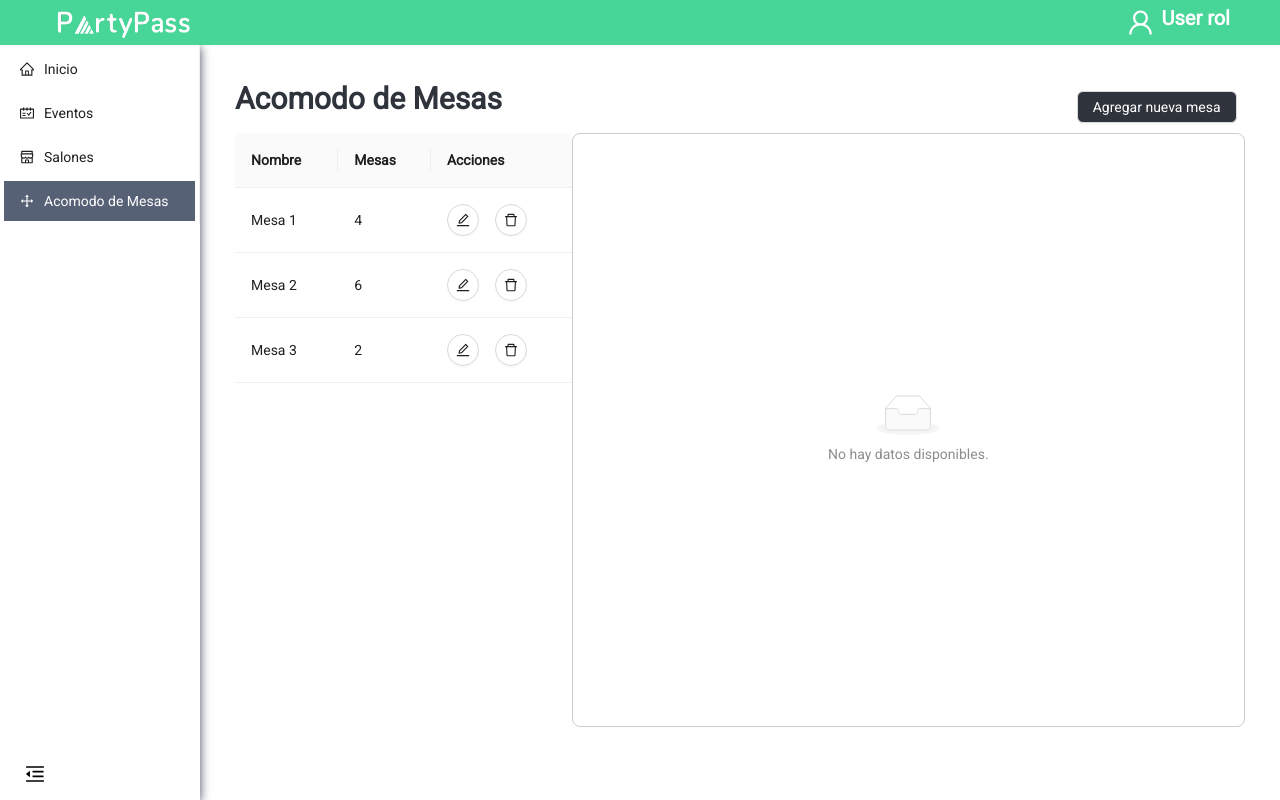
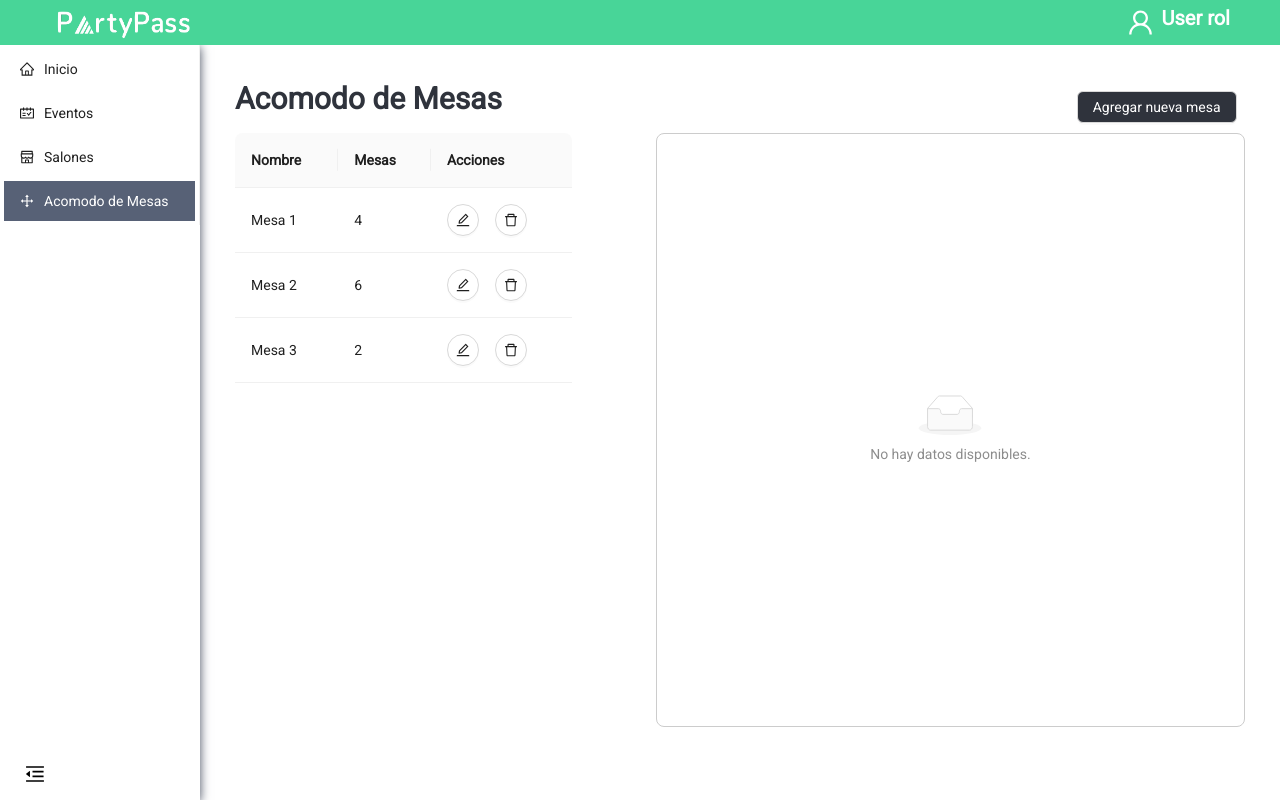
Before and after one commit to alonsosfera/event-ticket-project, a Next.js app: page /room-maps in a window 1280 px wide. Built offline with nearby package versions, Linux system fonts and the light colour scheme.

Commit message:
[PP-34] resolved comenatries

```diff
--- a/components/room-maps/room-maps-components.js
+++ b/components/room-maps/room-maps-components.js
@@ -20,7 +20,6 @@ const RoomMaps = () => {
   }
 
   return (
-    <>
     <Row style={{ padding: "20px" }} gutter={[24, 24]}>
       <Col span={24} style={{ marginBottom: "10px" }}>
         <Row justify="space-between" align="middle">
@@ -30,8 +29,7 @@ const RoomMaps = () => {
             </Typography.Title>
           </Col>
           <Col
-              xs={0}
-              md={8}
+            xs={0} md={8}
             lg={4}>
             <Button
               key="submit"
@@ -42,37 +40,34 @@ const RoomMaps = () => {
           </Col>
         </Row>
 
-          <Row
-            justify="space-between"
-            align="top">
+        <Row justify="space-between" align="top">
           <Col
             xs={24}
             md={8}
             lg={8}>
+            <Row
+              justify="center" align="middle"
+              style={{ height: "100%" }}>
               <Col
-                xs={0}
-                md={0}
-                lg={24}>
+                xs={0} md={24}>
                 <RoomMapsTable />
               </Col>
-              <Col xs={24} sm={0}>
-                <Typography.Title level={5}>Para modificar, ve la versión movil</Typography.Title>
+              <Col
+                xs={24} sm={0}
+                style={{ textAlign: "center", marginTop: "20px" }}>
+                <Typography.Title level={5}>
+                  Para modificar, ve a la versión web
+                </Typography.Title>
               </Col>
+            </Row>
           </Col>
+
           <Col
-              span={16}
-              style={{
-                border: "1px solid #ccc",
-                padding: "1rem",
-                borderRadius: "8px",
-                display: "flex",
-                flexDirection: "column",
-                height: "100%"
-              }}>
+            xs={24}
+            md={14}
+            style={{ border: "1px solid #ccc", padding: "1rem", borderRadius: "8px", display: "flex", flexDirection: "column", height: "100%" }}>
             {showForm ? (
-                <NewRoomMapComponent
-                  onCancel={handleCancel}
-                  onSave={handleSave} />
+              <NewRoomMapComponent onCancel={handleCancel} onSave={handleSave} />
               ) : (
                 <EmptyDescription />
               )}
@@ -80,7 +75,6 @@ const RoomMaps = () => {
         </Row>
       </Col>
     </Row>
-    </>
   )
 }
 
```
Lines whose indentation alone changed are shown as unchanged.
